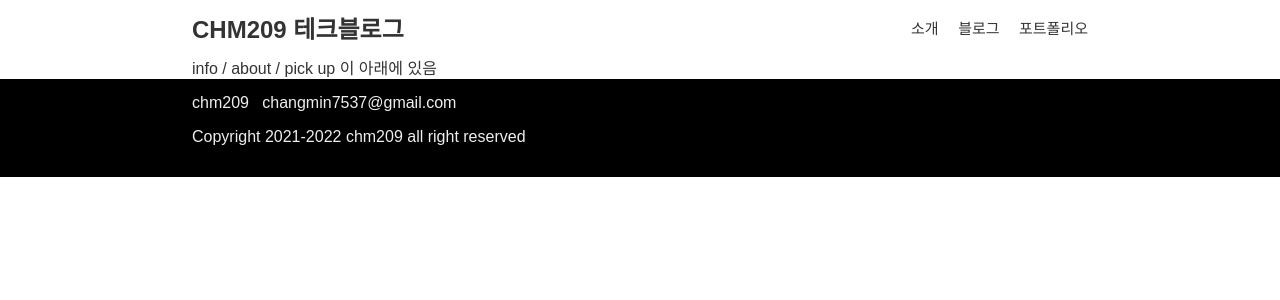
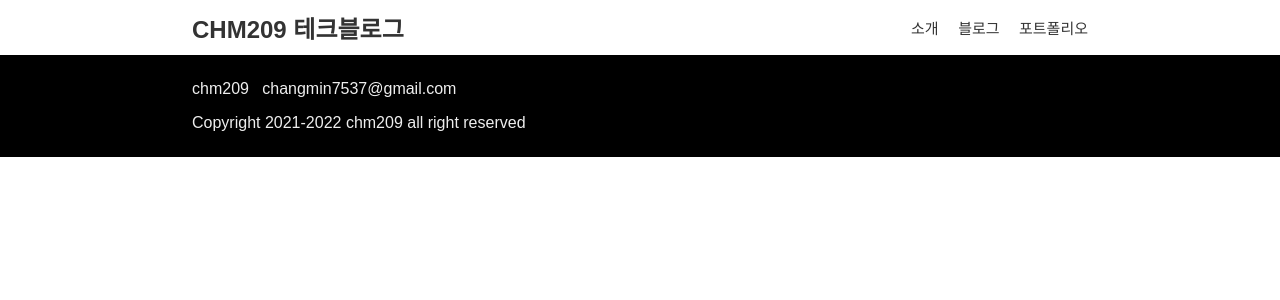
Before and after one commit to chm209/chm209.github.io, a Jekyll site: the page built from index.html, in a window 1280 px wide. Shown: the top 300 px of the page. Built offline with Jekyll 4.4.1, drawn with Linux system fonts in a browser that asks for light colours; some web fonts are replaced.

Commit message:
dev: amend style

```diff
--- a/_includes/top.html
+++ b/_includes/top.html
@@ -1,5 +1,6 @@
 <link rel="stylesheet" href="../css/default.css" />
 <link rel="stylesheet" href="../css/error.css" />
+<link rel="stylesheet" href="../css/index.css" />
 <link rel="preconnect" href="https://fonts.googleapis.com">
 <link rel="preconnect" href="https://fonts.gstatic.com" crossorigin>
 <link href="https://fonts.googleapis.com/css2?family=IBM+Plex+Sans+KR:wght@100;200;300;400;500;600;700&display=swap" rel="stylesheet">
--- a/css/default.css
+++ b/css/default.css
@@ -66,25 +66,18 @@
 }
 
 footer {
-    padding-top: 15px;
-    padding-bottom: 15px;
+    padding-top: 25px;
+    padding-bottom: 25px;
     padding-left: 15%;
     padding-right: 15%;
     background-color: black;
     color: #eeeeee;
 }
 
+footer p {
+    margin-bottom: 0px;
+}
+
 footer a {
     color: #eeeeee;
 }
-
-
-/*
-.container {
-    width: 1000px;;
-    height: auto;
-    margin: 0 auto;
-    padding: 50px 100px;
-    background-color: #ffffff;
-}
-*/
--- a/index.html
+++ b/index.html
@@ -2,8 +2,3 @@
 title: Home
 layout: default
 ---
-
-<article>
-    info / about / pick up 이 아래에 있음
-
-</article>
```
Also changed, not shown: css/index.css (added), image/banner.webp (added), 1 other file.
